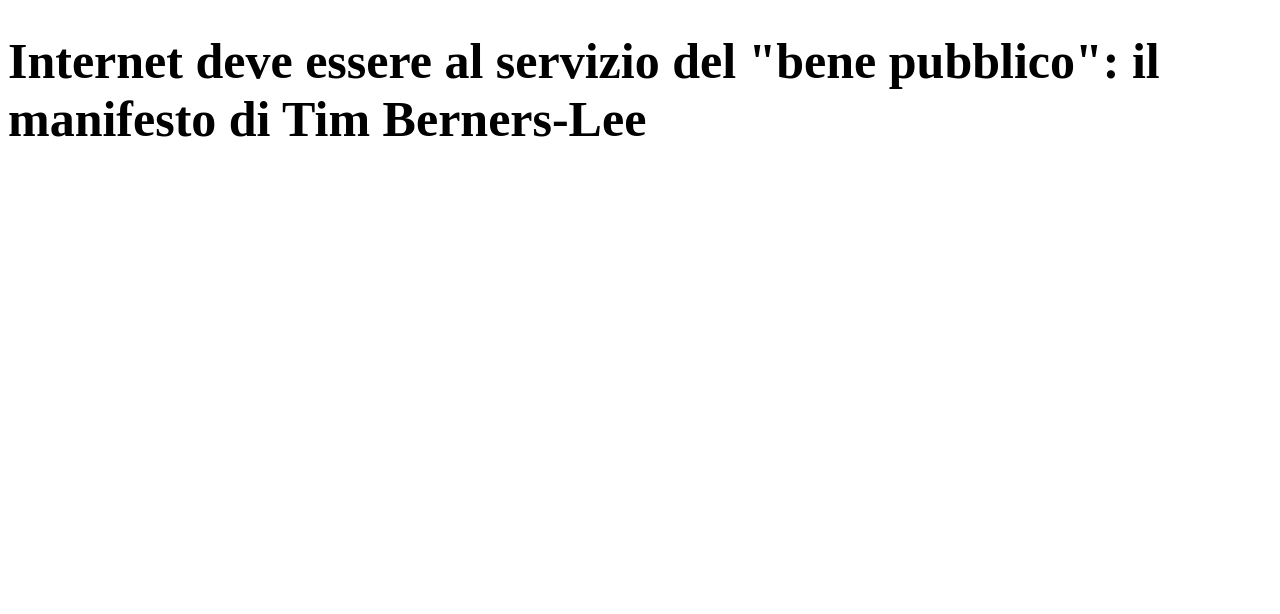
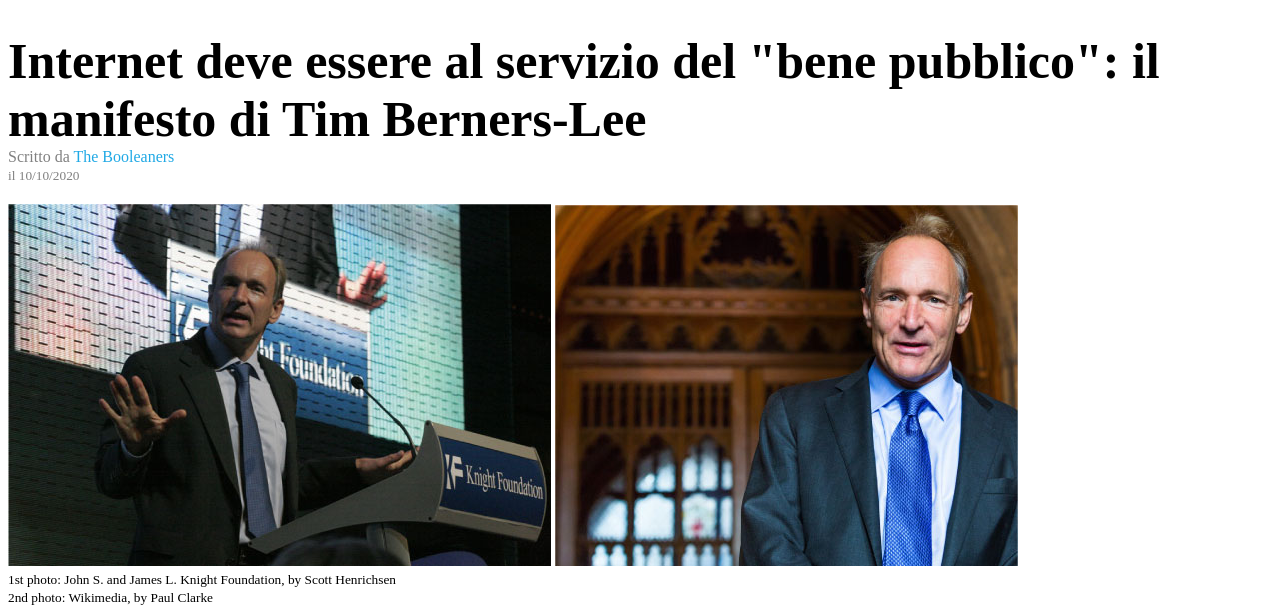
Before and after one commit to Skiotto93/html-css-booleaner, a plain HTML site: page index.html in a window 1280 px wide. Shown: the part 190-804 px from the top of the page. Drawn offline with Linux system fonts and the light colour scheme.

Commit message:
Aggiunte foto e didascalia

```diff
--- a/css/style.css
+++ b/css/style.css
@@ -14,4 +14,17 @@
 
 h1 {
     font-size: 50px;
+    margin-bottom: 0px;
 }
+
+#intestatario {
+    color: #20A9E5;
+}
+
+.scrittura {
+    color: #808080;
+}
+
+.fototim {
+    margin-top: 10px;
+}
--- a/index.html
+++ b/index.html
@@ -17,8 +17,26 @@
         </div>
         <h1>Internet deve essere al servizio del "bene pubblico": il manifesto di Tim Berners-Lee</h1>
     </header>
-
+    <!--intestazione art-->
     <main>
+        <div class="scrittura">
+            Scritto da <span id="intestatario">The Booleaners</span>
+        </div>
+        <div class="scrittura">
+            <small>il 10/10/2020</small>
+        </div>
+         <!--Inizio foto articolo-->
+         <div class="fototim">
+            <img class="fototim" src="img/tim-1.jpg" alt="foto1">
+            <img class="fototim" src="img/tim-2.jpg" alt="foto2">
+         </div>
+         <div>
+            <small>1st photo: John S. and James L. Knight Foundation, by Scott Henrichsen</small>
+         </div>
+         <div>
+            <small>2nd photo: Wikimedia, by Paul Clarke</small>
+         </div>
+         <!--Inizio articolo-->
 
     </main>
     <footer>
```
